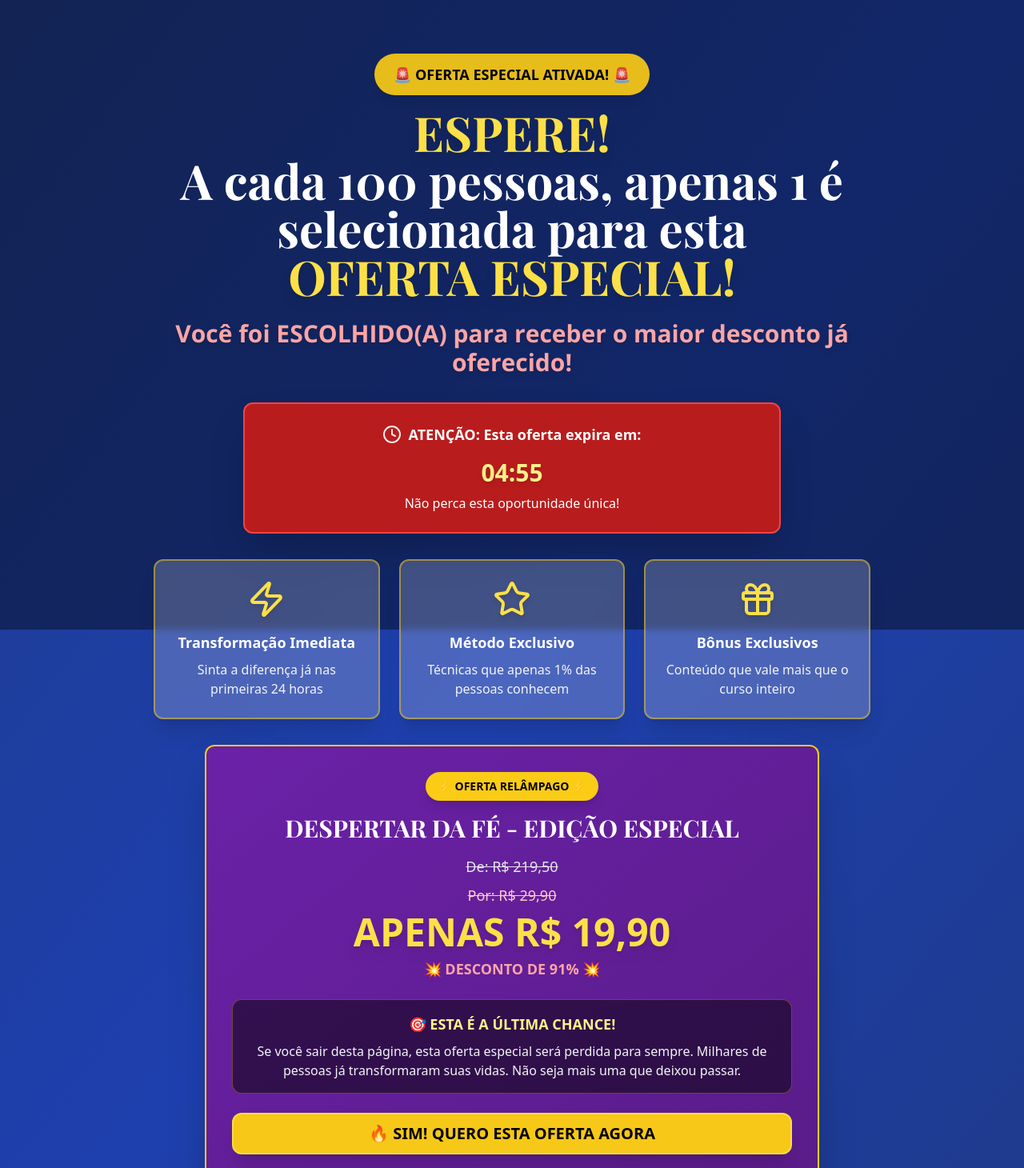
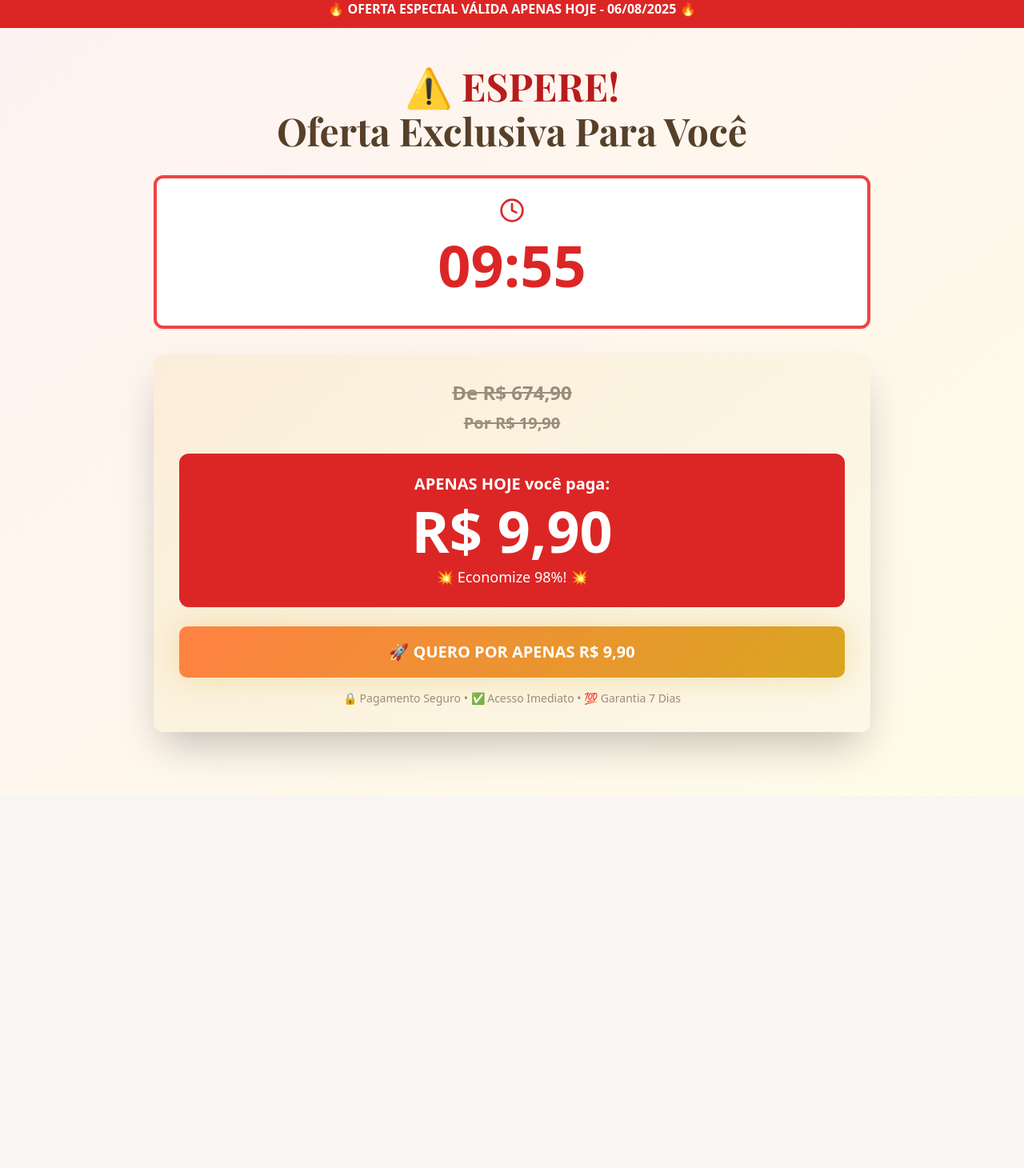
Before and after one commit to viniciuscgodoy/despertar-fe-landing, a React (Vite) app: page /back-redirect in a window 1280 px wide. Shown: the part 13-1473 px from the top of the page at 80% size. After the commit the page ends 1008 px from the top, so only its background shows below. Built offline with nearby package versions, Linux system fonts and the light colour scheme.

Commit message:
Refactor: Update page design and copy

```diff
--- /dev/null
+++ b/src/components/DateBanner.tsx
@@ -0,0 +1,15 @@
+const DateBanner = () => {
+  const today = new Date().toLocaleDateString('pt-BR', {
+    day: '2-digit',
+    month: '2-digit',
+    year: 'numeric'
+  });
+
+  return (
+    <div className="bg-spiritual-gold text-spiritual-deep py-2 px-4 text-center font-bold text-sm md:text-base sticky top-0 z-50 shadow-lg">
+      ⚡ DESCONTO VÁLIDO APENAS PARA HOJE - {today} ⚡
+    </div>
+  );
+};
+
+export default DateBanner;
--- a/src/components/SolutionIntro.tsx
+++ b/src/components/SolutionIntro.tsx
@@ -2,50 +2,60 @@ import bookCover from "@/assets/book-cover-despertar-fe.jpg";
 
 const SolutionIntro = () => {
   return (
-    <section className="py-16 bg-background">
+    <section className="py-12 md:py-16 bg-background">
       <div className="container mx-auto px-4">
         <div className="max-w-6xl mx-auto">
 
-          <div className="text-center mb-12">
-            <div className="inline-block bg-spiritual-gold text-black px-6 py-3 rounded-full font-bold text-lg mb-6">
-              ✨ A Solução Definitiva
+          <div className="text-center mb-8 md:mb-12">
+            <div className="inline-block bg-spiritual-gold text-spiritual-deep px-4 md:px-6 py-2 md:py-3 rounded-full font-bold text-sm md:text-lg mb-4 md:mb-6">
+              ✨ Apresentando o Despertar da Fé
             </div>
           </div>
 
-          <div className="grid lg:grid-cols-2 gap-12 items-center">
+          <div className="grid lg:grid-cols-2 gap-8 md:gap-12 items-center">
 
-            <div>
-              <h2 className="font-heading text-4xl md:text-5xl font-bold text-foreground mb-6">
-                Despertar da Fé
+            <div className="order-2 lg:order-1">
+              <h2 className="font-heading text-2xl sm:text-3xl md:text-4xl font-bold text-foreground mb-4 md:mb-6 px-2">
+                Um Guia Prático Para Reacender Sua Conexão com Deus
               </h2>
 
-              <h3 className="font-body text-xl md:text-2xl text-muted-foreground mb-8 leading-relaxed">
-                Seu guia definitivo para dominar os 4 métodos mais poderosos de conexão espiritual desde o zero e com total confiança.
-              </h3>
+              <p className="font-body text-base sm:text-lg md:text-xl text-muted-foreground mb-6 md:mb-8 leading-relaxed px-2">
+                Métodos simples, passo a passo, que qualquer pessoa pode aplicar — mesmo com apenas 10 minutos por dia.
+              </p>
 
-              <div className="space-y-4 text-lg">
-                <div className="flex items-center gap-3">
-                  <div className="w-2 h-2 bg-spiritual-gold rounded-full"></div>
-                  <span className="text-foreground font-semibold">Sem conhecimentos teológicos complexos</span>
+              <div className="space-y-3 md:space-y-4 text-sm sm:text-base md:text-lg">
+                <div className="flex items-start gap-3 px-2">
+                  <span className="text-spiritual-gold text-lg">✔️</span>
+                  <span className="text-foreground">Reacenda sua fé e sinta a presença de Deus</span>
                 </div>
 
-                <div className="flex items-center gap-3">
-                  <div className="w-2 h-2 bg-spiritual-gold rounded-full"></div>
-                  <span className="text-foreground font-semibold">Resultados garantidos</span>
+                <div className="flex items-start gap-3 px-2">
+                  <span className="text-spiritual-gold text-lg">✔️</span>
+                  <span className="text-foreground">Encontre paz mesmo nos dias difíceis</span>
                 </div>
 
-                <div className="flex items-center gap-3">
-                  <div className="w-2 h-2 bg-spiritual-gold rounded-full"></div>
-                  <span className="text-foreground font-semibold">Métodos passo a passo</span>
+                <div className="flex items-start gap-3 px-2">
+                  <span className="text-spiritual-gold text-lg">✔️</span>
+                  <span className="text-foreground">Tenha momentos reais de conexão e oração</span>
+                </div>
+
+                <div className="flex items-start gap-3 px-2">
+                  <span className="text-spiritual-gold text-lg">✔️</span>
+                  <span className="text-foreground">Transforme sua rotina espiritual em apenas 10 minutos</span>
+                </div>
+
+                <div className="flex items-start gap-3 px-2">
+                  <span className="text-spiritual-gold text-lg">✔️</span>
+                  <span className="text-foreground">Receba orientações práticas baseadas na Palavra</span>
                 </div>
               </div>
             </div>
 
-            <div className="flex justify-center">
+            <div className="flex justify-center order-1 lg:order-2">
               <img
                 src={bookCover}
                 alt="Livro Digital Despertar da Fé"
-                className="w-full max-w-md rounded-lg shadow-spiritual"
+                className="w-full max-w-sm md:max-w-md rounded-lg shadow-spiritual"
               />
             </div>
 
--- a/src/index.css
+++ b/src/index.css
@@ -49,15 +49,19 @@ All colors MUST be HSL.
     --spiritual-brown: 33 34% 49%; /* marrom suave */
     --spiritual-cream: 39 24% 96%; /* tons terrosos */
     --spiritual-orange: 20 100% 63%; /* laranja CTA */
+    --spiritual-deep: 30 35% 25%; /* marrom profundo */
+    --spiritual-light: 45 80% 95%; /* creme claro */
 
     /* Gradients */
     --gradient-spiritual: linear-gradient(135deg, hsl(var(--spiritual-gold)), hsl(var(--spiritual-gold-light)));
-    --gradient-hero: linear-gradient(135deg, hsl(var(--spiritual-gold) / 0.9), hsl(var(--spiritual-brown) / 0.8));
+    --gradient-hero: linear-gradient(135deg, hsl(var(--spiritual-deep) / 0.95), hsl(var(--spiritual-brown) / 0.9));
     --gradient-cta: linear-gradient(135deg, hsl(var(--spiritual-orange)), hsl(var(--spiritual-gold)));
+    --gradient-premium: linear-gradient(135deg, hsl(var(--spiritual-gold) / 0.1), hsl(var(--spiritual-light)));
 
     /* Shadows */
-    --shadow-spiritual: 0 10px 30px -10px hsl(var(--spiritual-gold) / 0.3);
-    --shadow-warm: 0 8px 25px -8px hsl(var(--spiritual-brown) / 0.2);
+    --shadow-spiritual: 0 10px 40px -10px hsl(var(--spiritual-gold) / 0.4);
+    --shadow-warm: 0 8px 30px -8px hsl(var(--spiritual-brown) / 0.25);
+    --shadow-glow: 0 0 40px hsl(var(--spiritual-gold) / 0.3);
 
     /* Typography */
     --font-heading: 'Playfair Display', serif;
--- a/src/pages/BackRedirect.tsx
+++ b/src/pages/BackRedirect.tsx
@@ -1,174 +1,94 @@
-import { useEffect, useState } from "react";
+import { useState, useEffect } from "react";
 import { Button } from "@/components/ui/button";
 import { Card, CardContent } from "@/components/ui/card";
-import { Clock, Zap, Star, Gift } from "lucide-react";
+import { Clock, Shield, Sparkles } from "lucide-react";
 
 const BackRedirect = () => {
-  const [timeLeft, setTimeLeft] = useState(300); // 5 minutos = 300 segundos
+  const [countdown, setCountdown] = useState(600);
 
   useEffect(() => {
-    // Contagem regressiva
     const timer = setInterval(() => {
-      setTimeLeft((prev) => (prev > 0 ? prev - 1 : 0));
+      setCountdown((prev) => (prev <= 1 ? 0 : prev - 1));
     }, 1000);
 
-    // Detecta tentativa de saída
-    const handleMouseLeave = (e: MouseEvent) => {
-      if (e.clientY < 0) {
-        if (!sessionStorage.getItem("redirected")) {
-          sessionStorage.setItem("redirected", "true");
-          window.location.href = "https://pay.cakto.com.br/3fd4jcm";
-        }
-      }
-    };
-
-    const handleBeforeUnload = () => {
-      if (!sessionStorage.getItem("redirected")) {
-        sessionStorage.setItem("redirected", "true");
-        window.location.href = "https://pay.cakto.com.br/3fd4jcm";
-      }
-    };
-
-    document.addEventListener("mouseleave", handleMouseLeave);
-    window.addEventListener("beforeunload", handleBeforeUnload);
-
-    return () => {
-      clearInterval(timer);
-      document.removeEventListener("mouseleave", handleMouseLeave);
-      window.removeEventListener("beforeunload", handleBeforeUnload);
-    };
+    return () => clearInterval(timer);
   }, []);
 
-  // Formata o tempo como MM:SS
   const formatTime = (seconds: number) => {
-    const m = String(Math.floor(seconds / 60)).padStart(2, "0");
-    const s = String(seconds % 60).padStart(2, "0");
-    return `${m}:${s}`;
+    const mins = Math.floor(seconds / 60);
+    const secs = seconds % 60;
+    return `${mins.toString().padStart(2, '0')}:${secs.toString().padStart(2, '0')}`;
   };
 
+  const today = new Date().toLocaleDateString('pt-BR', {
+    day: '2-digit',
+    month: '2-digit',
+    year: 'numeric'
+  });
+
   return (
-    <div className="min-h-screen bg-gradient-to-br from-blue-900 via-blue-800 to-blue-900 text-white">
-      <div className="absolute inset-0 bg-black/40"></div>
+    <div className="min-h-screen bg-gradient-to-br from-red-50 via-orange-50 to-yellow-50">
+      <div className="bg-red-600 text-white py-3 px-4 text-center font-bold text-sm md:text-base sticky top-0 z-50">
+        🔥 OFERTA ESPECIAL VÁLIDA APENAS HOJE - {today} 🔥
+      </div>
 
-      <div className="container mx-auto px-4 py-20 relative z-10">
-        <div className="max-w-4xl mx-auto text-center">
-          {/* Headline impactante */}
-          <div className="mb-8">
-            <div className="inline-block bg-yellow-400 text-black px-6 py-3 rounded-full font-bold text-lg mb-4 animate-pulse shadow-lg">
-              🚨 OFERTA ESPECIAL ATIVADA! 🚨
-            </div>
+      <div className="container mx-auto px-4 py-8 md:py-12">
+        <div className="max-w-4xl mx-auto">
 
-            <h1 className="font-heading text-3xl md:text-5xl lg:text-6xl font-bold mb-6 leading-tight">
-              <span className="block text-yellow-300 drop-shadow-lg">ESPERE!</span>
-              A cada 100 pessoas, apenas 1 é selecionada para esta
-              <span className="block text-yellow-300 drop-shadow-lg">OFERTA ESPECIAL!</span>
+          <div className="text-center mb-8">
+            <h1 className="font-heading text-3xl sm:text-4xl md:text-5xl font-bold text-red-700 mb-4">
+              ⚠️ ESPERE!
+              <span className="block text-spiritual-deep mt-2">
+                Oferta Exclusiva Para Você
+              </span>
             </h1>
-
-            <h2 className="font-body text-xl md:text-2xl lg:text-3xl mb-8 text-red-300 font-bold drop-shadow-md">
-              Você foi ESCOLHIDO(A) para receber o maior desconto já oferecido!
-            </h2>
           </div>
 
-          {/* Urgência */}
-          <Card className="bg-red-700 border-red-500 border-2 mb-8 max-w-2xl mx-auto shadow-2xl">
-            <CardContent className="p-6">
-              <div className="flex items-center justify-center gap-2 mb-4">
-                <Clock className="w-6 h-6 text-white animate-pulse" />
-                <span className="font-bold text-white text-lg">
-                  ATENÇÃO: Esta oferta expira em:
-                </span>
+          <Card className="border-red-500 border-4 shadow-glow mb-8 bg-white">
+            <CardContent className="p-6 text-center">
+              <Clock className="w-8 h-8 text-red-600 mx-auto mb-4" />
+              <div className="text-5xl md:text-7xl font-bold text-red-600 mb-4">
+                {formatTime(countdown)}
               </div>
-              <div className="text-3xl font-bold text-yellow-200 drop-shadow-md">
-                {formatTime(timeLeft)}
-              </div>
-              <p className="text-white mt-2 font-medium">Não perca esta oportunidade única!</p>
             </CardContent>
           </Card>
 
-          {/* Proposta de valor */}
-          <div className="grid md:grid-cols-3 gap-6 mb-8">
-            <Card className="bg-white/20 backdrop-blur-sm border-yellow-400/50 border-2 shadow-xl">
-              <CardContent className="p-6 text-center">
-                <Zap className="w-12 h-12 text-yellow-300 mx-auto mb-4 drop-shadow-md" />
-                <h3 className="font-bold text-lg mb-2 text-white">Transformação Imediata</h3>
-                <p className="text-gray-100 font-medium">Sinta a diferença já nas primeiras 24 horas</p>
-              </CardContent>
-            </Card>
-
-            <Card className="bg-white/20 backdrop-blur-sm border-yellow-400/50 border-2 shadow-xl">
-              <CardContent className="p-6 text-center">
-                <Star className="w-12 h-12 text-yellow-300 mx-auto mb-4 drop-shadow-md" />
-                <h3 className="font-bold text-lg mb-2 text-white">Método Exclusivo</h3>
-                <p className="text-gray-100 font-medium">Técnicas que apenas 1% das pessoas conhecem</p>
-              </CardContent>
-            </Card>
-
-            <Card className="bg-white/20 backdrop-blur-sm border-yellow-400/50 border-2 shadow-xl">
-              <CardContent className="p-6 text-center">
-                <Gift className="w-12 h-12 text-yellow-300 mx-auto mb-4 drop-shadow-md" />
-                <h3 className="font-bold text-lg mb-2 text-white">Bônus Exclusivos</h3>
-                <p className="text-gray-100 font-medium">Conteúdo que vale mais que o curso inteiro</p>
-              </CardContent>
-            </Card>
-          </div>
-
-          {/* Oferta especial */}
-          <Card className="bg-gradient-to-br from-purple-800 to-purple-900 border-yellow-400 border-2 mb-8 max-w-3xl mx-auto shadow-2xl">
-            <CardContent className="p-8">
-              <div className="mb-6">
-                <div className="text-sm font-bold text-black bg-yellow-400 px-4 py-2 rounded-full inline-block mb-4 shadow-lg">
-                  ⚡ OFERTA RELÂMPAGO ⚡
+          <Card className="border-spiritual-gold border-3 shadow-2xl mb-8 bg-gradient-premium">
+            <CardContent className="p-6 md:p-8 text-center">
+              <div className="space-y-2 mb-6">
+                <div className="text-2xl font-bold text-muted-foreground line-through">
+                  De R$ 674,90
                 </div>
-
-                <h3 className="font-heading text-2xl md:text-3xl font-bold mb-4 text-white">
-                  DESPERTAR DA FÉ - EDIÇÃO ESPECIAL
-                </h3>
-
-                <div className="text-center mb-6">
-                  <div className="text-lg line-through text-gray-200 mb-2 font-medium">
-                    De: R$ 219,50
-                  </div>
-                  <div className="text-lg line-through text-red-200 mb-2 font-medium">
-                    Por: R$ 29,90
-                  </div>
-                  <div className="text-4xl md:text-5xl font-bold text-yellow-300 mb-2 drop-shadow-lg">
-                    APENAS R$ 19,90
-                  </div>
-                  <div className="text-red-300 font-bold text-lg">
-                    💥 DESCONTO DE 91% 💥
-                  </div>
-                </div>
-
-                <div className="bg-black/50 p-4 rounded-lg mb-6 border border-yellow-400/30">
-                  <p className="text-yellow-200 font-bold text-lg mb-2">
-                    🎯 ESTA É A ÚLTIMA CHANCE!
-                  </p>
-                  <p className="text-gray-100 font-medium">
-                    Se você sair desta página, esta oferta especial será perdida para sempre.
-                    Milhares de pessoas já transformaram suas vidas. Não seja mais uma que deixou passar.
-                  </p>
+                <div className="text-xl font-bold text-muted-foreground line-through">
+                  Por R$ 19,90
                 </div>
               </div>
 
-              {/* Botão Mantido */}
+              <div className="bg-red-600 text-white p-6 rounded-xl mb-6">
+                <p className="text-xl font-semibold mb-2">
+                  APENAS HOJE você paga:
+                </p>
+                <div className="text-6xl md:text-7xl font-bold mb-2">
+                  R$ 9,90
+                </div>
+                <p className="text-lg">
+                  💥 Economize 98%! 💥
+                </p>
+              </div>
+
               <Button
-                variant="cta-large"
-                className="w-full text-xl py-6 animate-pulse hover:animate-none bg-yellow-400 text-black hover:bg-yellow-300 font-bold shadow-xl border-2 border-yellow-300"
-                onClick={() => window.open("https://pay.cakto.com.br/3fd4jcm", "_blank")}
+                onClick={() => window.open('https://pay.cakto.com.br/3fd4jcm', '_blank')}
+                className="w-full bg-gradient-cta text-white font-bold text-xl py-8 mb-4 shadow-glow"
               >
-                🔥 SIM! QUERO ESTA OFERTA AGORA
+                🚀 QUERO POR APENAS R$ 9,90
               </Button>
 
-              <div className="mt-4 text-center">
-                <p className="text-sm text-gray-100 font-medium">
-                  🔒 Compra 100% segura • Acesso imediato • Garantia total de 7 dias
-                </p>
-                <p className="text-xs text-red-200 mt-2 font-bold">
-                  ⚠️ Oferta válida apenas para os próximos visitantes selecionados
-                </p>
-              </div>
+              <p className="text-sm text-muted-foreground">
+                🔒 Pagamento Seguro • ✅ Acesso Imediato • 💯 Garantia 7 Dias
+              </p>
             </CardContent>
           </Card>
+
         </div>
       </div>
     </div>
--- a/tailwind.config.ts
+++ b/tailwind.config.ts
@@ -67,7 +67,9 @@ export default {
 					'gold-light': 'hsl(var(--spiritual-gold-light))',
 					'brown': 'hsl(var(--spiritual-brown))',
 					'cream': 'hsl(var(--spiritual-cream))',
-					'orange': 'hsl(var(--spiritual-orange))'
+					'orange': 'hsl(var(--spiritual-orange))',
+					'deep': 'hsl(var(--spiritual-deep))',
+					'light': 'hsl(var(--spiritual-light))'
 				}
 			},
 			fontFamily: {
@@ -78,10 +80,12 @@ export default {
 				'gradient-spiritual': 'var(--gradient-spiritual)',
 				'gradient-hero': 'var(--gradient-hero)',
 				'gradient-cta': 'var(--gradient-cta)',
+				'gradient-premium': 'var(--gradient-premium)',
 			},
 			boxShadow: {
 				'spiritual': 'var(--shadow-spiritual)',
 				'warm': 'var(--shadow-warm)',
+				'glow': 'var(--shadow-glow)',
 			},
 			borderRadius: {
 				lg: 'var(--radius)',
```
Also changed, not shown: src/components/FAQ.tsx (+12 -12 lines), src/components/HeroSection.tsx (+17 -18 lines), src/components/Identification.tsx (added, +29 -0 lines), src/components/PainPoints.tsx (+28 -14 lines), src/components/PricingOffer.tsx (+15 -13 lines), src/pages/Index.tsx (+36 -2 lines).
